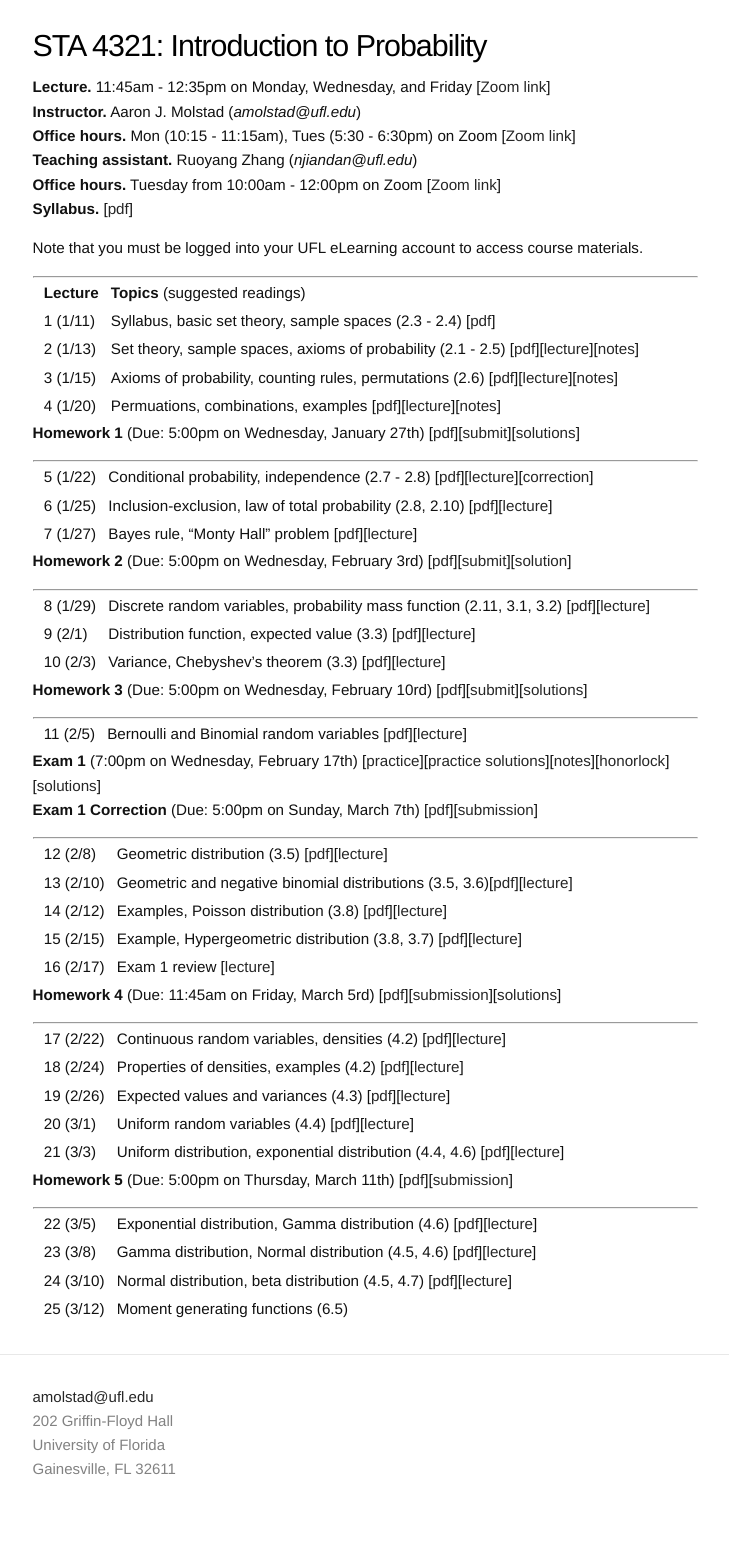
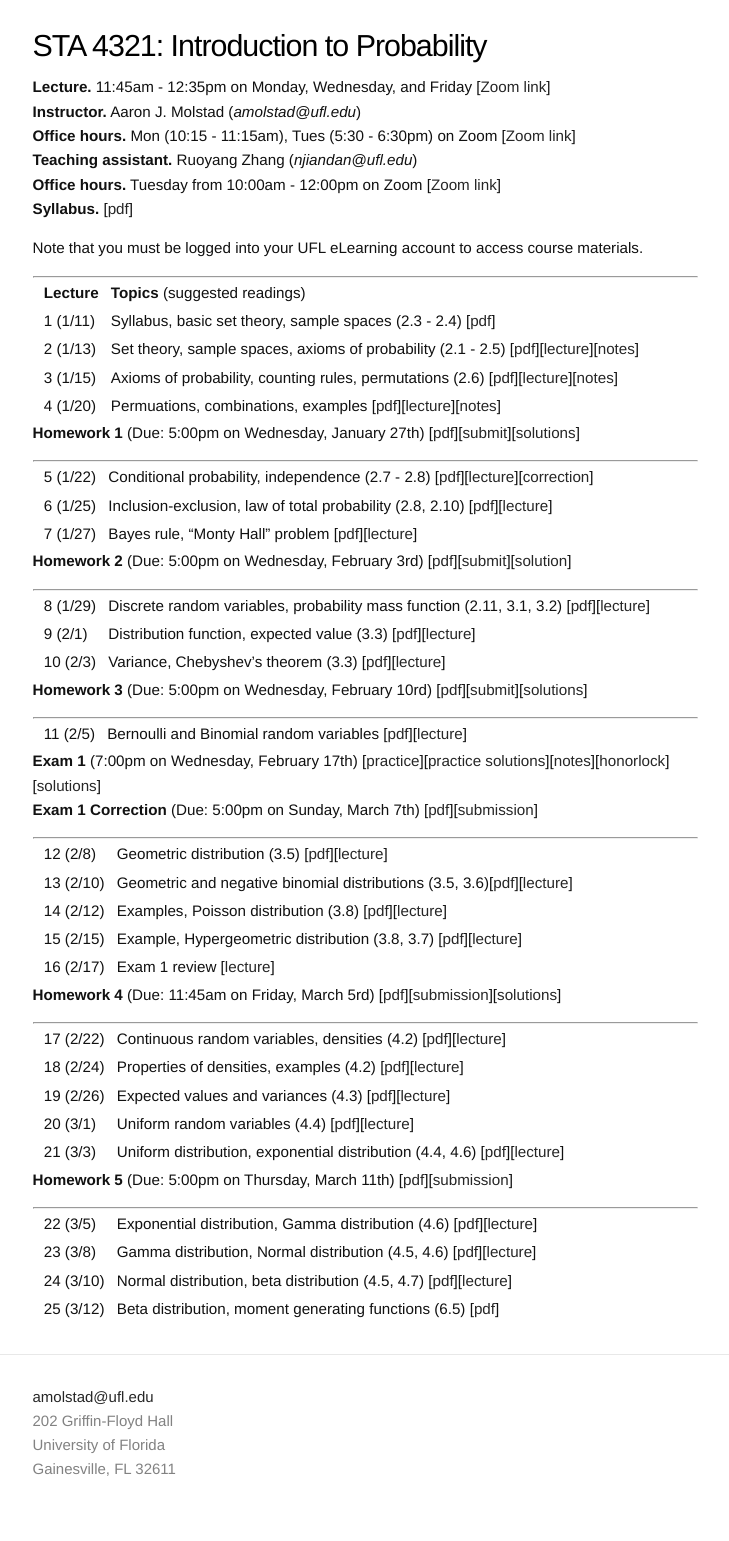
Before and after one commit to ajmolstad/ajmolstad.github.io, a Jekyll site: the page built from S21_STA4321.md, in a window 1280 px wide. Shown: the whole page, without its empty margins (275-1004 px from the left). Built offline with Jekyll 4.4.1, drawn with Linux system fonts in a browser that asks for light colours.

Commit message:
Update S21_STA4321.md

```diff
--- a/S21_STA4321.md
+++ b/S21_STA4321.md
@@ -73,4 +73,4 @@ Note that you must be logged into your UFL eLearning account to access course ma
 || 22 (3/5)  || Exponential distribution, Gamma distribution (4.6) [[pdf](https://ufl.instructure.com/files/57671811/download?download_frd=1)][[lecture](https://ufl.instructure.com/courses/426946/files?preview=57724569)]||
 || 23 (3/8)  || Gamma distribution, Normal distribution (4.5, 4.6) [[pdf](https://ufl.instructure.com/files/57743561/download?download_frd=1)][[lecture](https://ufl.instructure.com/courses/426946/files?preview=57788222)]||
 || 24 (3/10)  || Normal distribution, beta distribution (4.5, 4.7) [[pdf](https://ufl.instructure.com/files/57801200/download?download_frd=1)][[lecture](https://ufl.instructure.com/courses/426946/files?preview=57830072)] ||
-|| 25 (3/12)  || Moment generating functions (6.5)   ||
+|| 25 (3/12)  || Beta distribution, moment generating functions (6.5) [[pdf](https://ufl.instructure.com/files/57858424/download?download_frd=1)] ||
```
